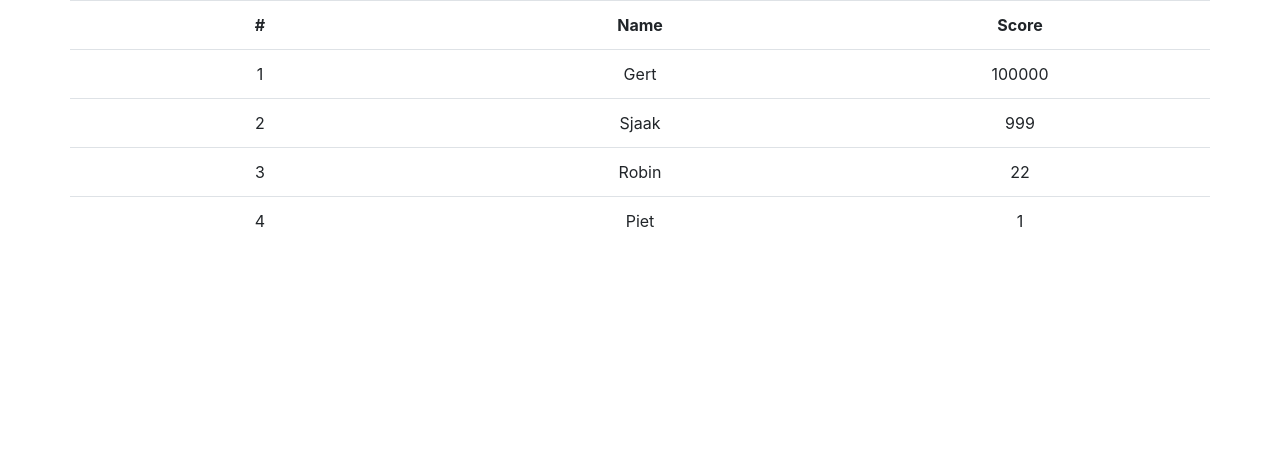
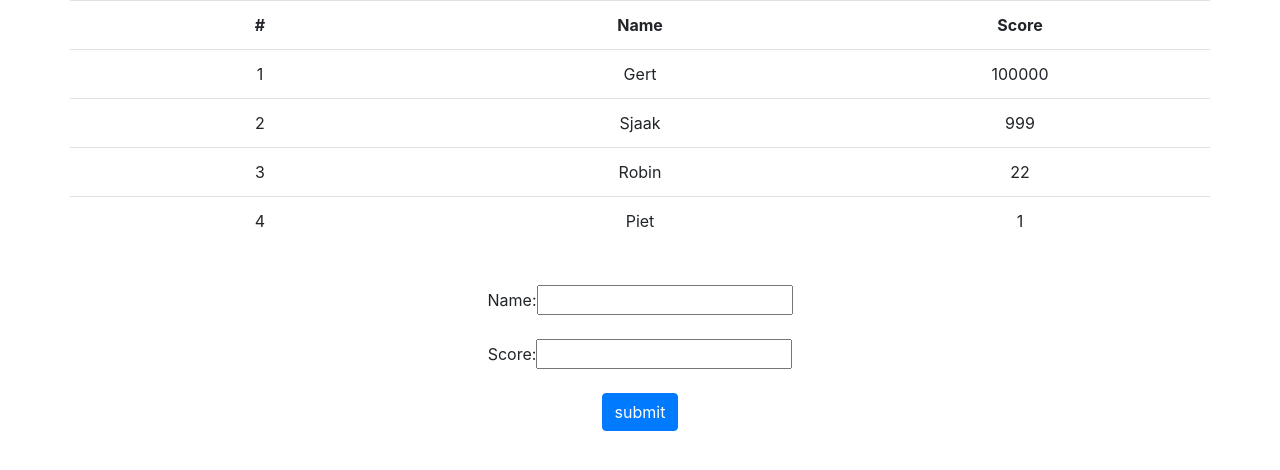
Before and after one commit to robindebruin/keeping-score, a React (Create React App) app: page / in a window 1280 px wide. Shown: the top 470 px of the page. Built offline with nearby package versions, Linux system fonts and the light colour scheme.

Commit message:
form for adding score entries

```diff
--- a/src/App.js
+++ b/src/App.js
@@ -2,6 +2,7 @@ import React, { Component } from 'react';
 import logo from './logo.svg';
 import './App.css';
 import ScoreList from './components/score-list/score-list';
+import AddScoreEntry from './components/add-score-entry/add-score-entry';
 
 
 
@@ -38,6 +39,9 @@ class App extends Component {
         </header> */}
 
         <ScoreList scores={highScoreList}></ScoreList>
+
+        <br/>
+        <AddScoreEntry></AddScoreEntry>
       </div>
     );
   }
--- /dev/null
+++ b/src/components/add-score-entry/add-score-entry.jsx
@@ -0,0 +1,47 @@
+import React, { Component } from 'react'
+
+export default class AddScoreEntry extends Component {
+
+    constructor(props) {
+        super(props)
+        this.state = {
+            fullName: '',
+            score: ''
+        }
+    }
+
+    handleChange = event => {
+        this.setState({ [event.target.name]: event.target.value })
+    }
+
+    handleSubmit = event => {
+        console.log('submit form', this.state);
+        this.setState({
+            fullName: '',
+            score: ''
+        })
+        event.preventDefault();
+    }
+
+    render() {
+        return (
+            <div>
+                <form onSubmit={this.handleSubmit}>
+                    <div className="form-group">
+                        <label>
+                            Name:
+                        <input type="text" name="fullName" value={this.state.fullName} onChange={this.handleChange} />
+                        </label>
+                    </div>
+                    <div className="form-group">
+                        <label>
+                            Score:
+                        <input type="text" name="score" value={this.state.score} onChange={this.handleChange} />
+                        </label>
+                    </div>
+                    <button className="btn btn-primary" type="submit">submit</button>
+                </form>
+            </div>
+        )
+    }
+}
```
Also changed, not shown: 1 other file (tests, documents, lock files or other folders).
